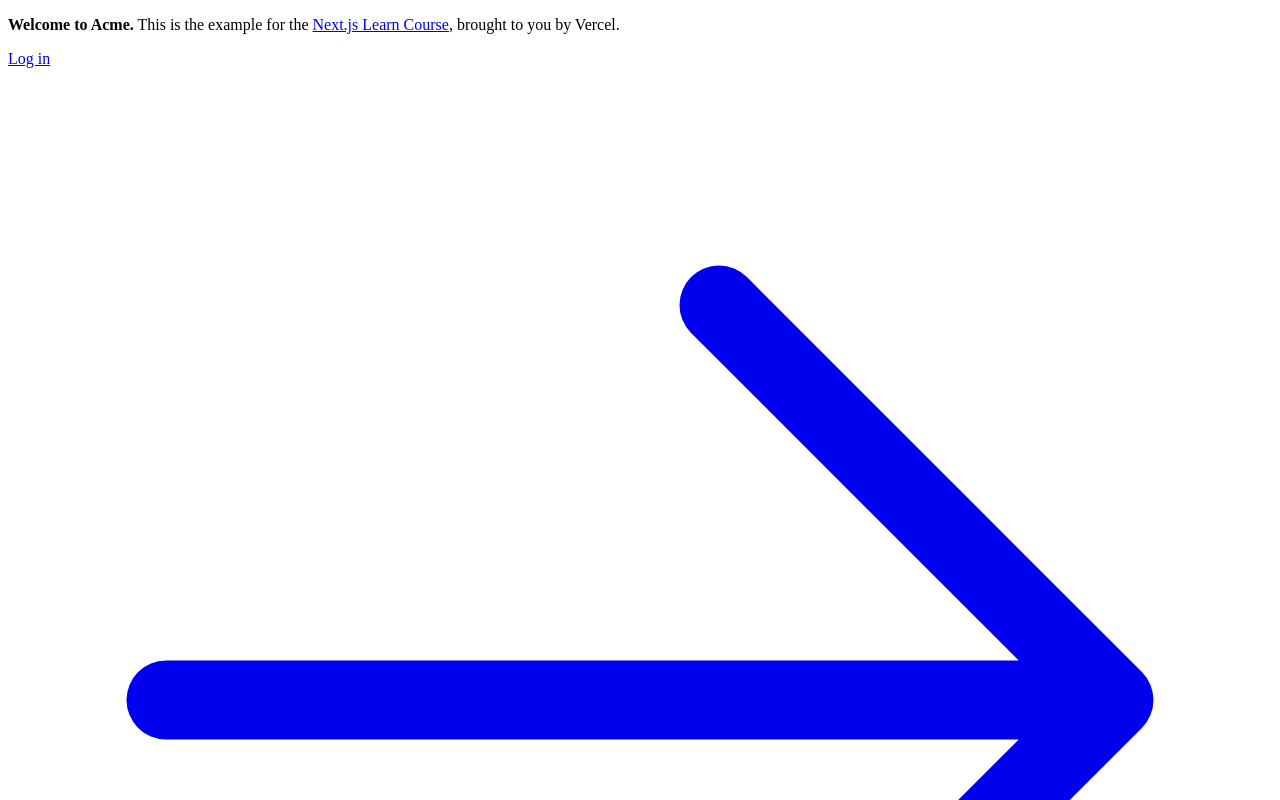
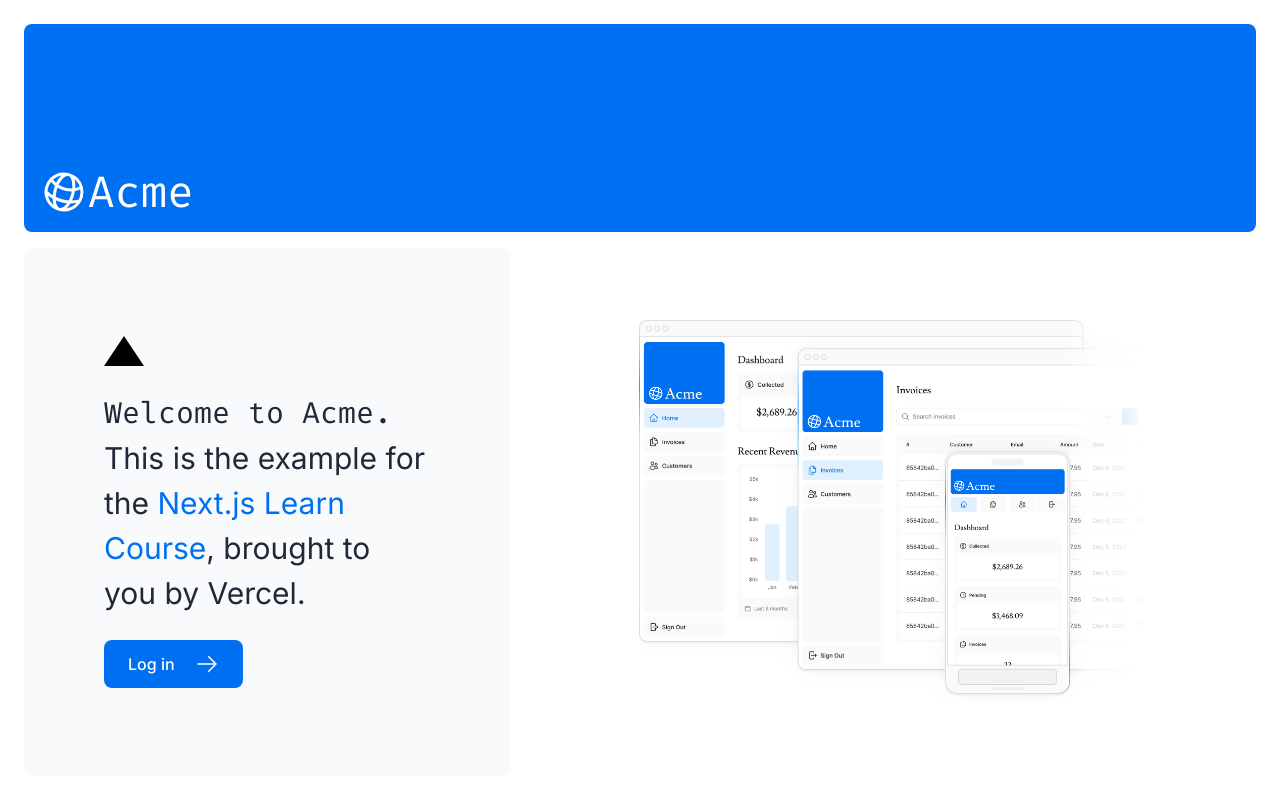
Before and after one commit to shuaib-code/next.js, a Next.js app: page / in a window 1280 px wide. Shown: the top 800 px of the page. Built offline with nearby package versions, Linux system fonts and the light colour scheme.

Commit message:
created Dashboard with active navlink

```diff
--- /dev/null
+++ b/app/dashboard/customers/page.tsx
@@ -0,0 +1,3 @@
+export default function Page() {
+  return <p>Customers Page</p>;
+}
--- /dev/null
+++ b/app/dashboard/invoices/page.tsx
@@ -0,0 +1,3 @@
+export default function Page() {
+  return <p>Invoices Page.</p>;
+}
--- /dev/null
+++ b/app/dashboard/layout.tsx
@@ -0,0 +1,12 @@
+import SideNav from "@/app/ui/dashboard/sidenav";
+
+export default function Layout({ children }: { children: React.ReactNode }) {
+  return (
+    <div className="flex h-screen flex-col md:flex-row md:overflow-hidden">
+      <div className="w-full flex-none md:w-64">
+        <SideNav />
+      </div>
+      <div className="flex-grow p-6 md:overflow-y-auto md:p-12">{children}</div>
+    </div>
+  );
+}
--- /dev/null
+++ b/app/dashboard/page.tsx
@@ -0,0 +1,3 @@
+export default function Page() {
+  return <p>Dashboard Page.</p>;
+}
--- /dev/null
+++ b/app/home.module.css
@@ -0,0 +1,7 @@
+.shape {
+  height: 0;
+  width: 0;
+  border-bottom: 30px solid black;
+  border-left: 20px solid transparent;
+  border-right: 20px solid transparent;
+}
--- a/app/layout.tsx
+++ b/app/layout.tsx
@@ -1,3 +1,6 @@
+import { inter } from "@/app/ui/fonts";
+import "@/app/ui/global.css";
+
 export default function RootLayout({
   children,
 }: {
@@ -5,7 +8,7 @@ export default function RootLayout({
 }) {
   return (
     <html lang="en">
-      <body>{children}</body>
+      <body className={`${inter.className} antialiased`}>{children}</body>
     </html>
   );
 }
--- a/app/page.tsx
+++ b/app/page.tsx
@@ -1,17 +1,27 @@
-import AcmeLogo from '@/app/ui/acme-logo';
-import { ArrowRightIcon } from '@heroicons/react/24/outline';
-import Link from 'next/link';
+import customCSS from "@/app/home.module.css";
+import AcmeLogo from "@/app/ui/acme-logo";
+import { firaCode } from "@/app/ui/fonts";
+import { ArrowRightIcon } from "@heroicons/react/24/outline";
+import Image from "next/image";
+import Link from "next/link";
 
 export default function Page() {
   return (
-    <main className="flex min-h-screen flex-col p-6">
-      <div className="flex h-20 shrink-0 items-end rounded-lg bg-blue-500 p-4 md:h-52">
-        {/* <AcmeLogo /> */}
+    <main className="flex flex-col min-h-screen p-6">
+      <div className="flex items-end h-20 p-4 bg-blue-500 rounded-lg shrink-0 md:h-52">
+        <AcmeLogo />
       </div>
-      <div className="mt-4 flex grow flex-col gap-4 md:flex-row">
-        <div className="flex flex-col justify-center gap-6 rounded-lg bg-gray-50 px-6 py-10 md:w-2/5 md:px-20">
+      <div className="flex flex-col gap-4 mt-4 grow md:flex-row">
+        <div className="container flex flex-col justify-center gap-6 px-6 py-10 rounded-lg hover:bg-slate-300 bg-gray-50 md:w-2/5 md:px-20">
+          {/* <div className="relative w-0 h-0 border-l-[15px] border-r-[15px] border-b-[26px] border-l-transparent border-r-transparent border-b-black" /> */}
+
+          <div className={customCSS.shape}></div>
+
           <p className={`text-xl text-gray-800 md:text-3xl md:leading-normal`}>
-            <strong>Welcome to Acme.</strong> This is the example for the{' '}
+            <strong className={firaCode.className + " font-normal antialiased"}>
+              Welcome to Acme.
+            </strong>{" "}
+            This is the example for the{" "}
             <a href="https://nextjs.org/learn/" className="text-blue-500">
               Next.js Learn Course
             </a>
@@ -19,13 +29,27 @@ export default function Page() {
           </p>
           <Link
             href="/login"
-            className="flex items-center gap-5 self-start rounded-lg bg-blue-500 px-6 py-3 text-sm font-medium text-white transition-colors hover:bg-blue-400 md:text-base"
+            className="flex items-center self-start gap-5 px-6 py-3 text-sm font-medium text-white transition-colors bg-blue-500 rounded-lg hover:bg-blue-400 md:text-base"
           >
             <span>Log in</span> <ArrowRightIcon className="w-5 md:w-6" />
           </Link>
         </div>
         <div className="flex items-center justify-center p-6 md:w-3/5 md:px-28 md:py-12">
           {/* Add Hero Images Here */}
+          <Image
+            src="/hero-desktop.png"
+            alt="For Desktop application"
+            width={1000}
+            height={760}
+            className="hidden md:block"
+          />
+          <Image
+            src="/hero-mobile.png"
+            alt="For mobile application"
+            width={560}
+            height={620}
+            className="block md:hidden"
+          />
         </div>
       </div>
     </main>
--- a/app/ui/acme-logo.tsx
+++ b/app/ui/acme-logo.tsx
@@ -1,12 +1,12 @@
-import { GlobeAltIcon } from '@heroicons/react/24/outline';
-import { lusitana } from '@/app/ui/fonts';
+import { firaCode } from "@/app/ui/fonts";
+import { GlobeAltIcon } from "@heroicons/react/24/outline";
 
 export default function AcmeLogo() {
   return (
     <div
-      className={`${lusitana.className} flex flex-row items-center leading-none text-white`}
+      className={`${firaCode.className} flex flex-row items-center leading-none text-white`}
     >
-      <GlobeAltIcon className="h-12 w-12 rotate-[15deg]" />
+      <GlobeAltIcon className="text-white h-12 w-12 rotate-[15deg]" />
       <p className="text-[44px]">Acme</p>
     </div>
   );
--- a/app/ui/dashboard/nav-links.tsx
+++ b/app/ui/dashboard/nav-links.tsx
@@ -1,35 +1,45 @@
+"use client";
+
 import {
+  DocumentDuplicateIcon,
+  HomeIcon,
   UserGroupIcon,
-  HomeIcon,
-  DocumentDuplicateIcon,
-} from '@heroicons/react/24/outline';
+} from "@heroicons/react/24/outline";
+import clsx from "clsx";
+import Link from "next/link";
+import { usePathname } from "next/navigation";
 
 // Map of links to display in the side navigation.
 // Depending on the size of the application, this would be stored in a database.
 const links = [
-  { name: 'Home', href: '/dashboard', icon: HomeIcon },
+  { name: "Home", href: "/dashboard", icon: HomeIcon },
   {
-    name: 'Invoices',
-    href: '/dashboard/invoices',
+    name: "Invoices",
+    href: "/dashboard/invoices",
     icon: DocumentDuplicateIcon,
   },
-  { name: 'Customers', href: '/dashboard/customers', icon: UserGroupIcon },
+  { name: "Customers", href: "/dashboard/customers", icon: UserGroupIcon },
 ];
 
 export default function NavLinks() {
+  const pathname = usePathname();
+
   return (
     <>
-      {links.map((link) => {
-        const LinkIcon = link.icon;
+      {links.map(({ href, icon, name }) => {
+        const LinkIcon = icon;
         return (
-          <a
-            key={link.name}
-            href={link.href}
-            className="flex h-[48px] grow items-center justify-center gap-2 rounded-md bg-gray-50 p-3 text-sm font-medium hover:bg-sky-100 hover:text-blue-600 md:flex-none md:justify-start md:p-2 md:px-3"
+          <Link
+            key={name}
+            href={href}
+            className={clsx(
+              "flex h-[48px] grow items-center justify-center gap-2 rounded-md bg-gray-50 p-3 text-sm font-medium hover:bg-sky-100 hover:text-blue-600 md:flex-none md:justify-start md:p-2 md:px-3",
+              { "bg-sky-100 text-blue-600": pathname === href }
+            )}
           >
             <LinkIcon className="w-6" />
-            <p className="hidden md:block">{link.name}</p>
-          </a>
+            <p className="hidden md:block">{name}</p>
+          </Link>
         );
       })}
     </>
--- /dev/null
+++ b/app/ui/fonts.ts
@@ -0,0 +1,7 @@
+import { Fira_Code, Inter } from "next/font/google";
+
+export const inter = Inter({ subsets: ["latin"] });
+export const firaCode = Fira_Code({
+  weight: ["500", "400", "300", "600"],
+  subsets: ["greek"],
+});
```
